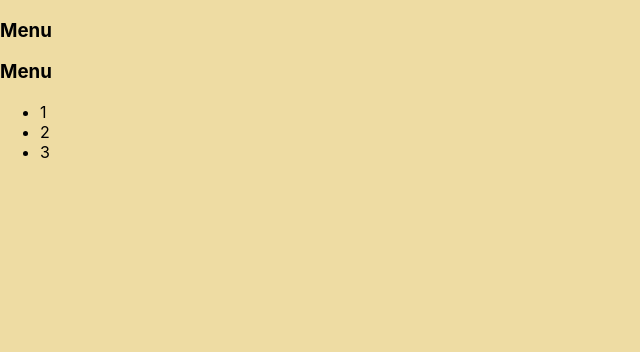
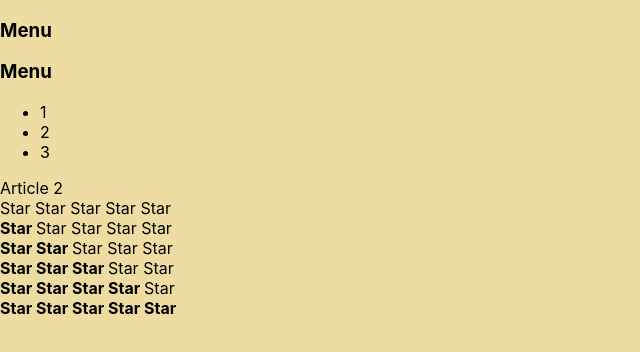
Before and after one commit to 89610090091/it-camasutra-exp, a React (Create React App) app: page / in a window 1280 px wide. Shown: the top 352 px of the page, without its empty margins (0-640 px from the left). Built offline with nearby package versions, Linux system fonts and the light colour scheme.

Commit message:
react props

```diff
--- a/src/App.tsx
+++ b/src/App.tsx
@@ -17,13 +17,13 @@ function App(props: any) {
       <PageTitle title={'This is App component'} /> */}
       <Accordion collapsed={true} />
       <Accordion collapsed={false} />
-      {/* Article 2
+      Article 2
       <Rating value={0} />
       <Rating value={1} />
       <Rating value={2} />
       <Rating value={3} />
       <Rating value={4} />
-      <Rating value={5} /> */}
+      <Rating value={5} />
     </div>
   );
 }
```
